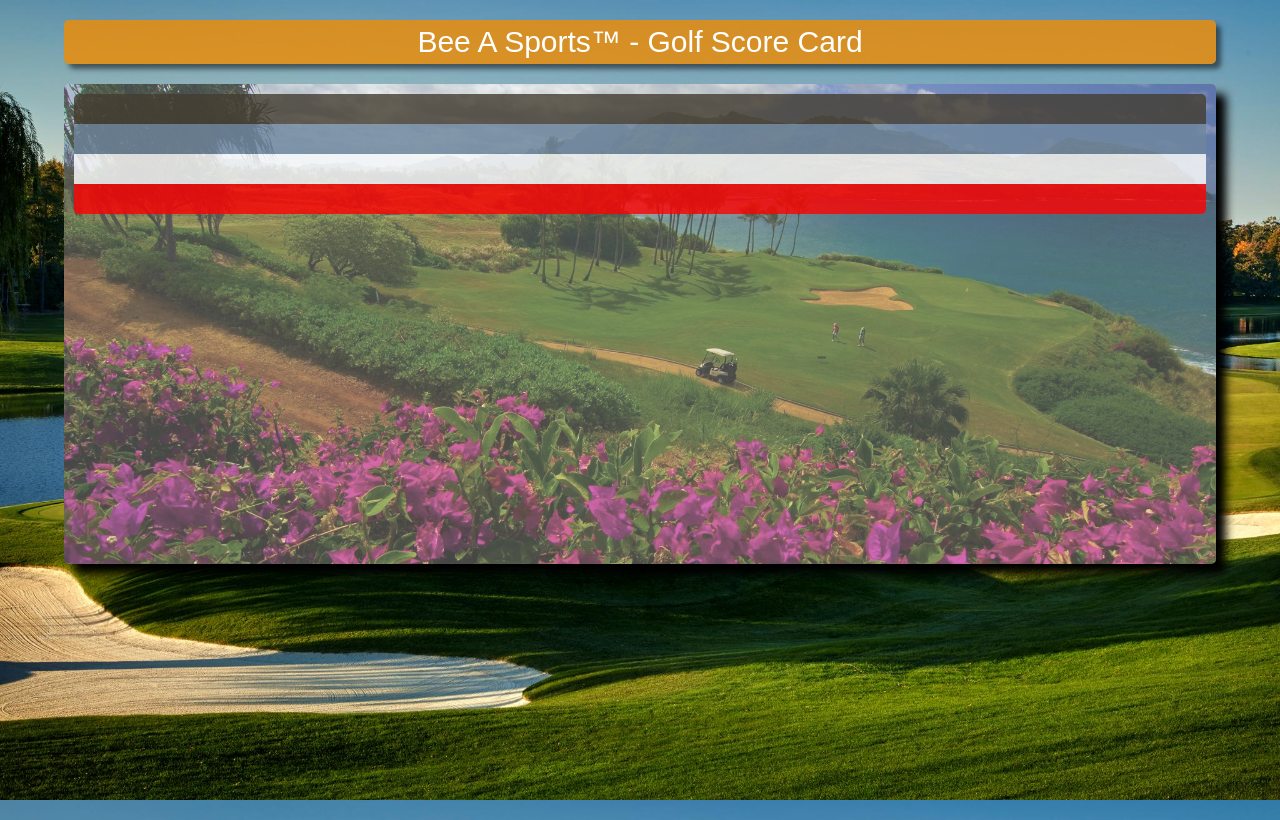
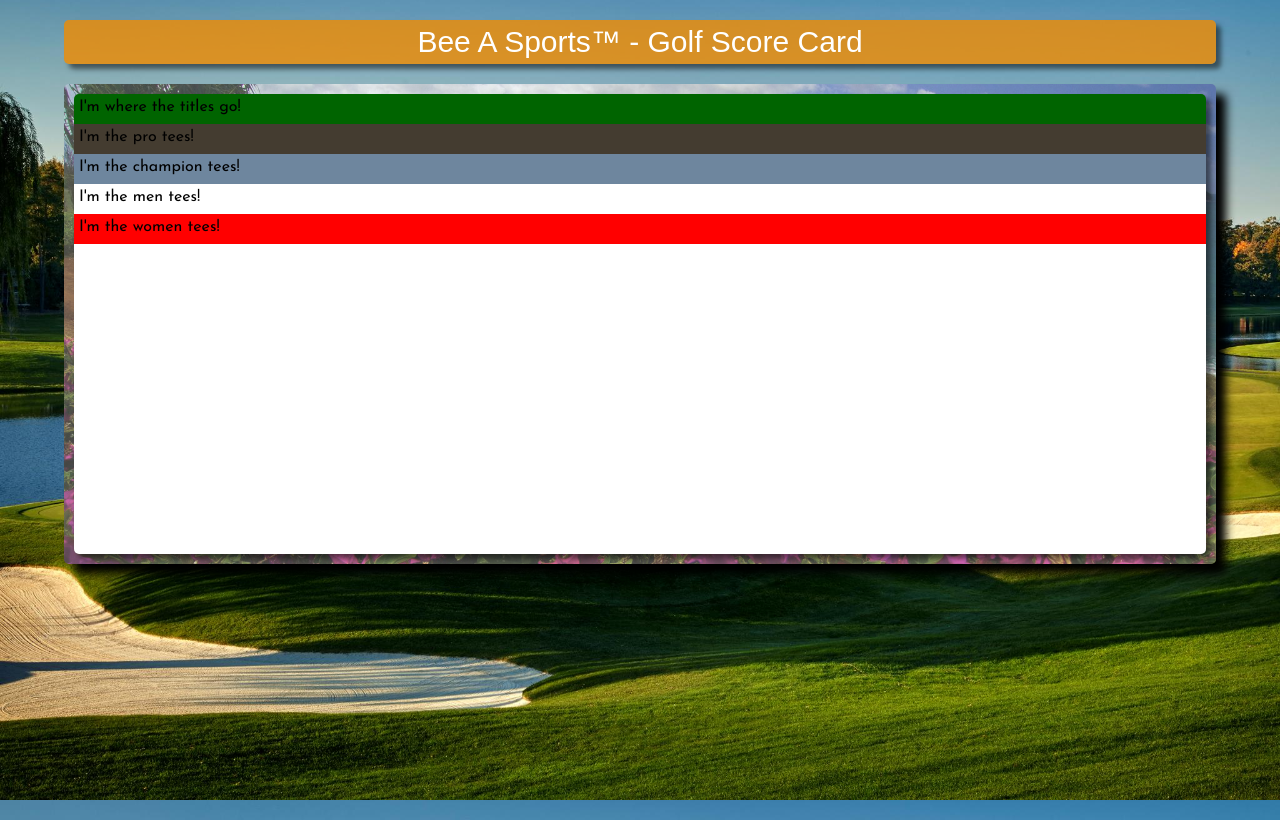
Before and after one commit to omgiitgayea/golfScoreCard, a plain HTML site: page index.html in a window 1280 px wide. Drawn offline with Linux system fonts and the light colour scheme; a web font is replaced by a local one.

Commit message:
new stuff in class

```diff
--- a/css/golfStyle.css
+++ b/css/golfStyle.css
@@ -11,7 +11,7 @@
     background-position: bottom;
     background-size: cover;
     overflow: hidden;
-
+    font-family: 'Josefin Sans', sans-serif;
 }
 #cardHeader
 {
@@ -41,17 +41,25 @@
     box-sizing: border-box;
 }
 
+#holeHeader
+{
+    background-color: darkgreen;
+}
+
 #teesContainer
 {
     width: 100%;
     border-radius: 5px;
     overflow: hidden;
+    box-shadow: 5px 5px 5px rgba(0, 0, 0, 0.5);
 }
 
-.tees
+.tees, #holeHeader
 {
     width: 100%;
     height: 30px;
+    padding: 5px;
+    box-sizing: border-box;
 }
 #pro
 {
@@ -69,3 +77,11 @@
 {
     background-color: #ff0000;
 }
+
+#scoreCard
+{
+    width: 100%;
+    padding: 5px;
+    min-height: 300px;
+    background-color: white;
+}
--- a/index.html
+++ b/index.html
@@ -4,17 +4,19 @@
     <meta charset="UTF-8">
     <title>Bee A Sports - It's in the activity done for enjoyment!</title>
     <link rel="stylesheet" href="css/golfStyle.css">
-    <link href="https://fonts.googleapis.com/css?family=Proza+Libre" rel="stylesheet">
+    <link href="https://fonts.googleapis.com/css?family=Josefin+Sans|Proza+Libre" rel="stylesheet">
     <script src="public/thirdParty/jquery/dist/jquery.js"></script>
 </head>
 <body>
     <header id="cardHeader">Bee A Sports&trade; - Golf Score Card</header>
     <div id="mainContainer">
         <div id="teesContainer">
-            <div id="pro" class="tees"></div>
-            <div id="champion" class="tees"></div>
-            <div id="men" class="tees"></div>
-            <div id="women" class="tees"></div>
+            <header id="holeHeader">I'm where the titles go!</header>
+            <div id="pro" class="tees">I'm the pro tees!</div>
+            <div id="champion" class="tees">I'm the champion tees!</div>
+            <div id="men" class="tees">I'm the men tees!</div>
+            <div id="women" class="tees">I'm the women tees!</div>
+            <div id="scoreCard"></div>
         </div>
     </div>
 
--- a/js/golfScript.js
+++ b/js/golfScript.js
@@ -1,7 +1,13 @@
 /**
  * Created by GodaiYuusaku on 10/26/16.
  */
-var TEES_ALPHA = 0.8;
+
+
+var ScoreCard = function ()
+{
+    var TEES_ALPHA = 0.8;
+}
+
 
 // actual code will almost certainly create the #pro id, but at the very least should get a color for it that needs to be changed to rgba
 $("#pro").css("background-color", hexToRgba("#443C30"));
```
